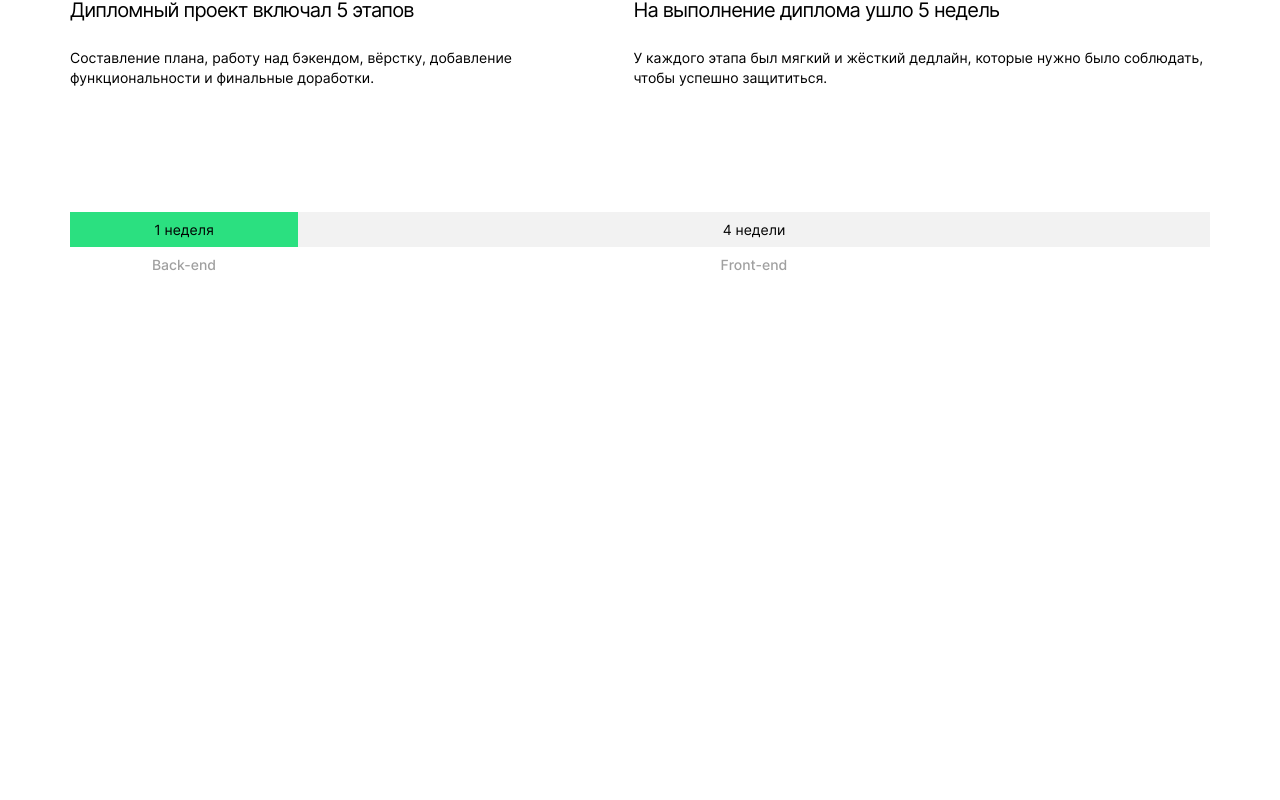
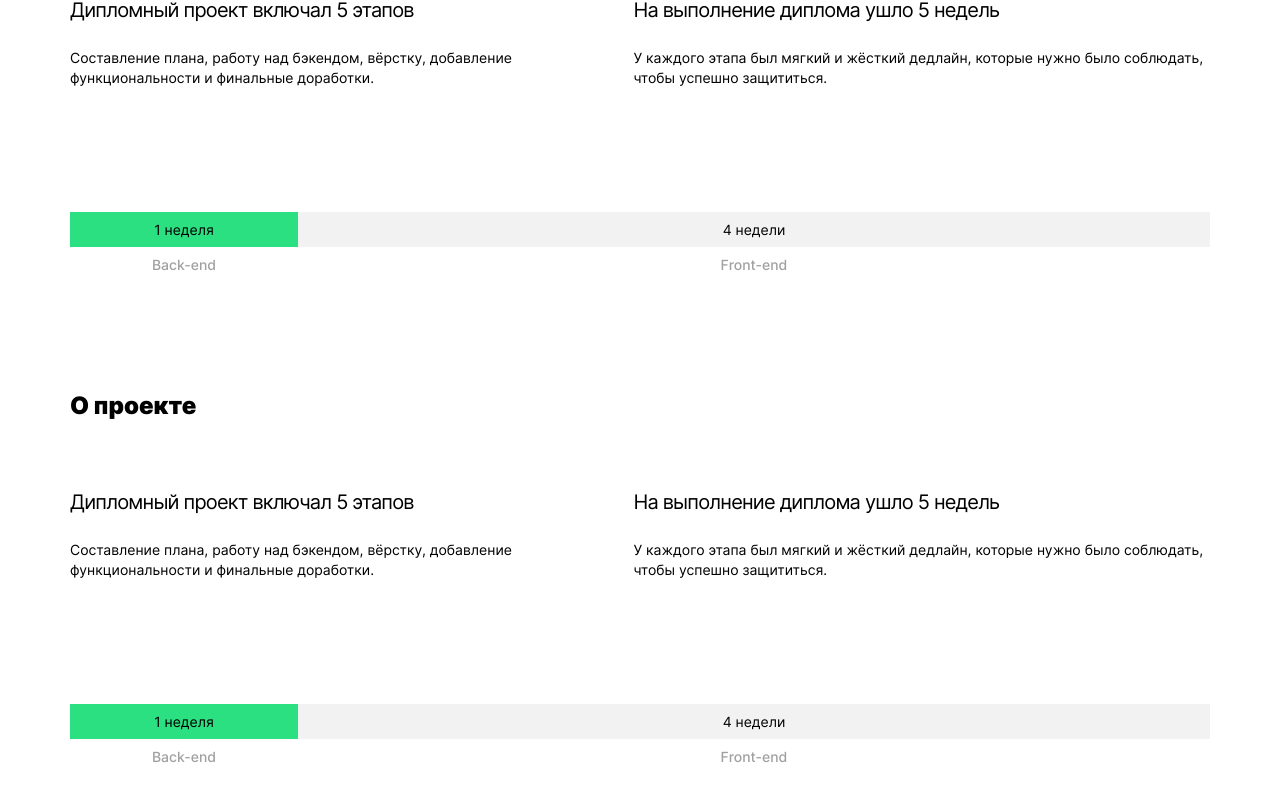
Before and after one commit to karolina-kovdya/movies-explorer-frontend, a React (Create React App) app: page / in a window 1280 px wide. Shown: the part 938-1738 px from the top of the page. Before the commit the page ends 1330 px from the top, so only its background shows below. Built offline with nearby package versions, Linux system fonts and the light colour scheme.

Commit message:
добавить компонент SectionsHeader

```diff
--- a/src/components/AboutProject/AboutProject.css
+++ b/src/components/AboutProject/AboutProject.css
@@ -1,23 +1,6 @@
 .aboutProject {
     width: 1140px;
     margin: 110px 70px;
-}
-
-.aboutProject__header {
-    width: 100%;
-    margin: 0;
-    padding: 0;
-    border-bottom: 1px solid #000;
-}
-
-.aboutProject__title {
-    margin: 0 0 23px 0;
-    font-family: "Inter";
-    font-style: normal;
-    font-weight: 400;
-    font-size: 22px;
-    line-height: 27px;
-    letter-spacing: -0.04em;
 }
 
 .aboutProject__info {
--- a/src/components/AboutProject/AboutProject.js
+++ b/src/components/AboutProject/AboutProject.js
@@ -1,11 +1,10 @@
 import './AboutProject.css'
+import SectionsHeader from '../SectionsHeader/SectionsHeader';
 
 function AboutProject () {
     return (
         <section className='aboutProject'>
-          <div className='aboutProject__header'>
-            <h2 className='aboutProject__title'>О проекте</h2>
-          </div>
+          <SectionsHeader title='О проекте' />
           <ul className='aboutProject__info'>
             <li className='aboutProject__info-list'>
                 <h3 className='aboutProject__info-subtitle'>Дипломный проект включал 5 этапов</h3>
--- a/src/components/Main/Main.js
+++ b/src/components/Main/Main.js
@@ -1,11 +1,13 @@
 import Promo from '../Promo/Promo';
 import AboutProject from '../AboutProject/AboutProject';
+import Techs from '../Techs/Techs';
 
 function Main () {
     return (
       <div className="main">
-        <Promo></Promo>
-        <AboutProject></AboutProject>
+        <Promo />
+        <AboutProject />
+        <Techs />
       </div>
     )
 }
--- /dev/null
+++ b/src/components/SectionsHeader/SectionsHeader.css
@@ -0,0 +1,16 @@
+.sectionsHeader {
+    width: 100%;
+    margin: 0;
+    padding: 0;
+    border-bottom: 1px solid #000;
+}
+
+.sectionsHeader__title {
+    margin: 0 0 23px 0;
+    font-family: "Inter";
+    font-style: normal;
+    font-weight: 400;
+    font-size: 22px;
+    line-height: 27px;
+    letter-spacing: -0.04em;
+}
--- /dev/null
+++ b/src/components/SectionsHeader/SectionsHeader.js
@@ -0,0 +1,11 @@
+import './SectionsHeader.css'
+
+function SectionsHeader ({title}) {
+    return (
+        <div className='sectionsHeader'>
+            <h2 className='sectionsHeader__title'>{title}</h2>
+        </div>
+    )
+}
+
+export default SectionsHeader;
--- a/src/components/Techs/Techs.js
+++ b/src/components/Techs/Techs.js
@@ -0,0 +1,29 @@
+import './Techs.css'
+
+function Techs () {
+    return (
+        <section className='aboutProject'>
+          <div className='aboutProject__header'>
+            <h2 className='aboutProject__title'>О проекте</h2>
+          </div>
+          <ul className='aboutProject__info'>
+            <li className='aboutProject__info-list'>
+                <h3 className='aboutProject__info-subtitle'>Дипломный проект включал 5 этапов</h3>
+                <p className='aboutProject__tetx'>Составление плана, работу над бэкендом, вёрстку, добавление функциональности и финальные доработки.</p>
+            </li>
+            <li className='aboutProject__info-list'>
+                <h3 className='aboutProject__info-subtitle'>На выполнение диплома ушло 5 недель</h3>
+                <p className='aboutProject__tetx'>У каждого этапа был мягкий и жёсткий дедлайн, которые нужно было соблюдать, чтобы успешно защититься.</p>
+            </li>
+          </ul>
+          <div className='aboutProject__schedule'>
+            <p className='aboutProject__schedule_theme aboutProject__schedule_theme_green'>1 неделя</p>
+            <p className='aboutProject__schedule_theme aboutProject__schedule_theme_grey'>4 недели</p>
+            <p className='aboutProject__schedule_theme aboutProject__schedule_theme_white'>Back-end</p>
+            <p className='aboutProject__schedule_theme aboutProject__schedule_theme_white'>Front-end</p>
+          </div>
+        </section>
+    )
+}
+
+export default Techs;
```
